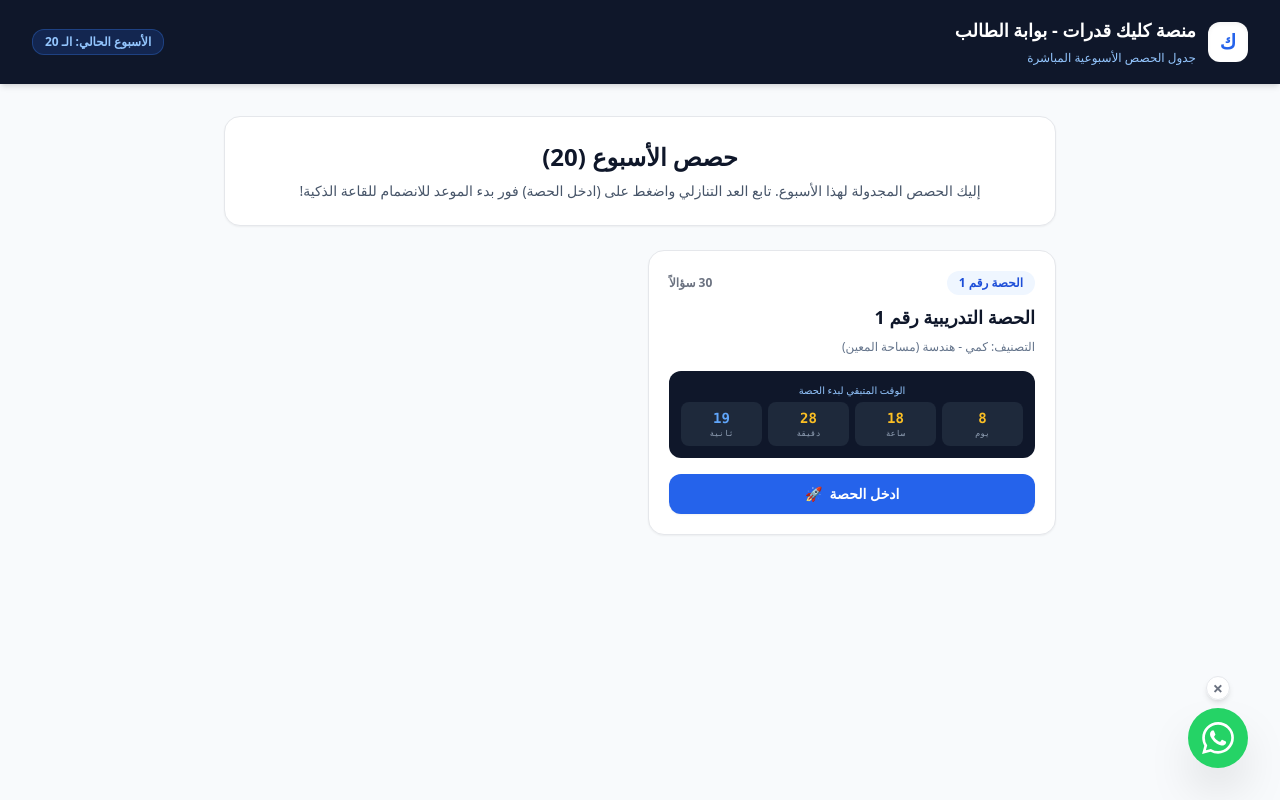
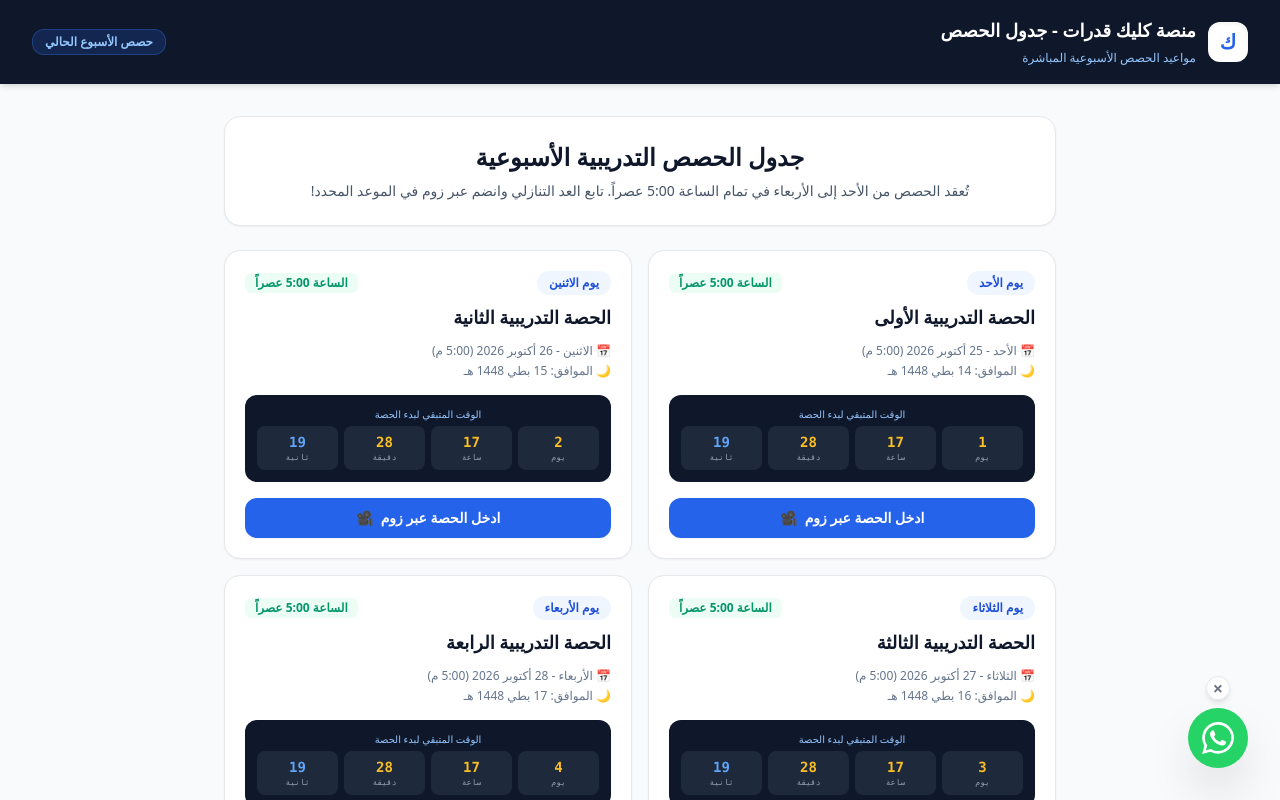
Before and after one commit to engaziasa-lang/engazia-app, a Next.js app: page /qudurat/student-hub in a window 1280 px wide. Shown: the top 800 px of the page. Built offline with nearby package versions, Linux system fonts and the light colour scheme.

Commit message:
Update page.tsx

```diff
--- a/app/qudurat/student-hub/page.tsx
+++ b/app/qudurat/student-hub/page.tsx
@@ -1,51 +1,67 @@
 'use client';
 
-import React, { useState, useEffect, useMemo } from 'react';
-import questionsData from '../data/training-questions.json';
+import React, { useState, useEffect } from 'react';
+
+// تعريف هيكل الحصة الأسبوعية الثابتة (4 حصص: الأحد، الاثنين، الثلاثاء، الأربعاء الساعة 5 عصراً)
+interface WeeklyClass {
+  id: string;
+  dayName: string;
+  sessionTitle: string;
+  gregorianDateStr: string; // مثال نصي للعرض
+  hijriDateStr: string;     // التاريخ الهجري
+  targetISO: string;        // التاريخ الفعلي للعد التنازلي (الساعة 5:00 عصراً = 17:00)
+  zoomLink: string;         // رابط زوم الخاص بك
+}
+
+const weeklyClasses: WeeklyClass[] = [
+  {
+    id: 'cls-sun',
+    dayName: 'الأحد',
+    sessionTitle: 'الحصة التدريبية الأولى',
+    gregorianDateStr: 'الأحد - 25 أكتوبر 2026 (5:00 م)',
+    hijriDateStr: '14 بطي 1448 هـ',
+    targetISO: '2026-10-25T17:00:00',
+    zoomLink: 'https://zoom.us/j/your-zoom-room-id' // ضع رابط زوم الفعلي هنا
+  },
+  {
+    id: 'cls-mon',
+    dayName: 'الاثنين',
+    sessionTitle: 'الحصة التدريبية الثانية',
+    gregorianDateStr: 'الاثنين - 26 أكتوبر 2026 (5:00 م)',
+    hijriDateStr: '15 بطي 1448 هـ',
+    targetISO: '2026-10-26T17:00:00',
+    zoomLink: 'https://zoom.us/j/your-zoom-room-id'
+  },
+  {
+    id: 'cls-tue',
+    dayName: 'الثلاثاء',
+    sessionTitle: 'الحصة التدريبية الثالثة',
+    gregorianDateStr: 'الثلاثاء - 27 أكتوبر 2026 (5:00 م)',
+    hijriDateStr: '16 بطي 1448 هـ',
+    targetISO: '2026-10-27T17:00:00',
+    zoomLink: 'https://zoom.us/j/your-zoom-room-id'
+  },
+  {
+    id: 'cls-wed',
+    dayName: 'الأربعاء',
+    sessionTitle: 'الحصة التدريبية الرابعة',
+    gregorianDateStr: 'الأربعاء - 28 أكتوبر 2026 (5:00 م)',
+    hijriDateStr: '17 بطي 1448 هـ',
+    targetISO: '2026-10-28T17:00:00',
+    zoomLink: 'https://zoom.us/j/your-zoom-room-id'
+  }
+];
 
 export default function StudentHubPage() {
   const [timeLefts, setTimeLefts] = useState<Record<string, { days: number; hours: number; minutes: number; seconds: number; isExpired: boolean }>>({});
 
-  // 1. تحديد الأسبوع الحالي تلقائياً (يمكنك تثبيته على الأسبوع المطلوب مثل الأسبوع 20)
-  const currentActiveWeek = 20;
-
-  // 2. استخراج حصص الأسبوع الحالي فقط ليرها الطلاب
-  const weekSessions = useMemo(() => {
-    const map: Record<number, { session: number; count: number; category: string }> = {};
-
-    questionsData.forEach(q => {
-      if (q.week === currentActiveWeek && q.session) {
-        if (!map[q.session]) {
-          map[q.session] = {
-            session: q.session,
-            count: 0,
-            category: q.category || 'قدرات عامة'
-          };
-        }
-        map[q.session].count++;
-      }
-    });
-
-    return Object.entries(map).map(([sessionNum, data]) => ({
-      id: `W${currentActiveWeek}-S${sessionNum}`,
-      week: currentActiveWeek,
-      session: Number(sessionNum),
-      questionsCount: data.count,
-      category: data.category,
-      title: `الحصة التدريبية رقم ${sessionNum}`,
-      // وقت تجريبي لبدء الحصة (يمكنك تحديثه حسب جدولك الفعلي)
-      targetTime: '2026-11-01T18:00:00',
-      hijriDate: '1448 هـ'
-    })).sort((a, b) => a.session - b.session);
-  }, []);
-
-  // 3. تحديث العد التنازلي لكل حصة أسبوعية
+  // تحديث العد التنازلي كل ثانية لكل الحصص
   useEffect(() => {
     const updateTimers = () => {
       const newTimeLefts: Record<string, any> = {};
 
-      weekSessions.forEach((cls) => {
-        const targetTime = new Date(cls.targetTime).getTime();
+      weeklyClasses.forEach((cls) => {
+        const targetTime = new Date(cls.targetISO).getTime();
         const now = new Date().getTime();
         const difference = targetTime - now;
 
@@ -67,7 +83,7 @@ export default function StudentHubPage() {
     updateTimers();
     const interval = setInterval(updateTimers, 1000);
     return () => clearInterval(interval);
-  }, [weekSessions]);
+  }, []);
 
   return (
     <div className="min-h-screen bg-slate-50 flex flex-col font-sans" dir="rtl">
@@ -79,12 +95,12 @@ export default function StudentHubPage() {
             <span className="text-blue-600 font-extrabold text-xl">ك</span>
           </div>
           <div>
-            <h1 className="font-bold text-base md:text-lg leading-tight">منصة كليك قدرات - بوابة الطالب</h1>
-            <span className="text-blue-300 text-xs">جدول الحصص الأسبوعية المباشرة</span>
+            <h1 className="font-bold text-base md:text-lg leading-tight">منصة كليك قدرات - جدول الحصص</h1>
+            <span className="text-blue-300 text-xs">مواعيد الحصص الأسبوعية المباشرة</span>
           </div>
         </div>
         <div className="bg-blue-600/20 text-blue-300 px-3 py-1 rounded-xl text-xs font-bold border border-blue-500/30">
-          الأسبوع الحالي: الـ {currentActiveWeek}
+          حصص الأسبوع الحالي
         </div>
       </header>
 
@@ -92,14 +108,14 @@ export default function StudentHubPage() {
       <main className="flex-grow max-w-4xl w-full mx-auto p-4 md:p-8 space-y-6">
 
         <div className="bg-white rounded-2xl p-6 shadow-sm border border-gray-200 text-center space-y-2">
-          <h2 className="text-xl md:text-2xl font-black text-slate-900">حصص الأسبوع ({currentActiveWeek})</h2>
+          <h2 className="text-xl md:text-2xl font-black text-slate-900">جدول الحصص التدريبية الأسبوعية</h2>
           <p className="text-slate-600 text-sm">
-            إليك الحصص المجدولة لهذا الأسبوع. تابع العد التنازلي واضغط على (ادخل الحصة) فور بدء الموعد للانضمام للقاعة الذكية!
+            تُعقد الحصص من الأحد إلى الأربعاء في تمام الساعة 5:00 عصراً. تابع العد التنازلي وانضم عبر زوم في الموعد المحدد!
           </p>
         </div>
 
         <div className="grid grid-cols-1 md:grid-cols-2 gap-4">
-          {weekSessions.map((cls) => {
+          {weeklyClasses.map((cls) => {
             const time = timeLefts[cls.id] || { days: 0, hours: 0, minutes: 0, seconds: 0, isExpired: false };
 
             return (
@@ -110,23 +126,28 @@ export default function StudentHubPage() {
                 <div className="space-y-2">
                   <div className="flex justify-between items-center">
                     <span className="bg-blue-50 text-blue-700 text-xs font-bold px-3 py-1 rounded-full">
-                      الحصة رقم {cls.session}
+                      يوم {cls.dayName}
                     </span>
-                    <span className="text-xs text-gray-500 font-bold">
-                      {cls.questionsCount} سؤالاً
+                    <span className="text-xs text-emerald-600 font-bold bg-emerald-50 px-2.5 py-0.5 rounded-md">
+                      الساعة 5:00 عصراً
                     </span>
                   </div>
 
-                  <h3 className="text-lg font-extrabold text-slate-900">{cls.title}</h3>
-                  <p className="text-xs text-slate-500">التصنيف: {cls.category}</p>
+                  <h3 className="text-lg font-extrabold text-slate-900">{cls.sessionTitle}</h3>
+
+                  {/* التواريخ ميلادي وهجري */}
+                  <div className="space-y-1 text-xs text-slate-500 pt-1">
+                    <div>📅 {cls.gregorianDateStr}</div>
+                    <div>🌙 الموافق: {cls.hijriDateStr}</div>
+                  </div>
                 </div>
 
-                {/* العد التنازلي المصغر */}
+                {/* العد التنازلي */}
                 <div className="bg-slate-900 text-white p-3 rounded-xl flex flex-col items-center justify-center">
                   <span className="text-[10px] text-blue-300 mb-1">الوقت المتبقي لبدء الحصة</span>
 
                   {time.isExpired ? (
-                    <div className="text-emerald-400 font-bold text-xs py-1">الحصة متاحة الآن 🟢</div>
+                    <div className="text-emerald-400 font-bold text-xs py-1">الحصة متاحة الآن للانضمام 🟢</div>
                   ) : (
                     <div className="grid grid-cols-4 gap-1.5 text-center font-mono w-full">
                       <div className="bg-slate-800 p-1.5 rounded-lg">
@@ -149,13 +170,15 @@ export default function StudentHubPage() {
                   )}
                 </div>
 
-                {/* زر ادخل الحصة */}
+                {/* زر ادخل الحصة عبر زوم */}
                 <a
-                  href="/qudurat/presenter"
+                  href={cls.zoomLink}
+                  target="_blank"
+                  rel="noopener noreferrer"
                   className="w-full text-center bg-blue-600 hover:bg-blue-700 text-white font-bold py-2.5 rounded-xl text-sm transition shadow-sm flex items-center justify-center gap-2"
                 >
-                  <span>ادخل الحصة</span>
-                  <span>🚀</span>
+                  <span>ادخل الحصة عبر زوم</span>
+                  <span>🎥</span>
                 </a>
 
               </div>
```
